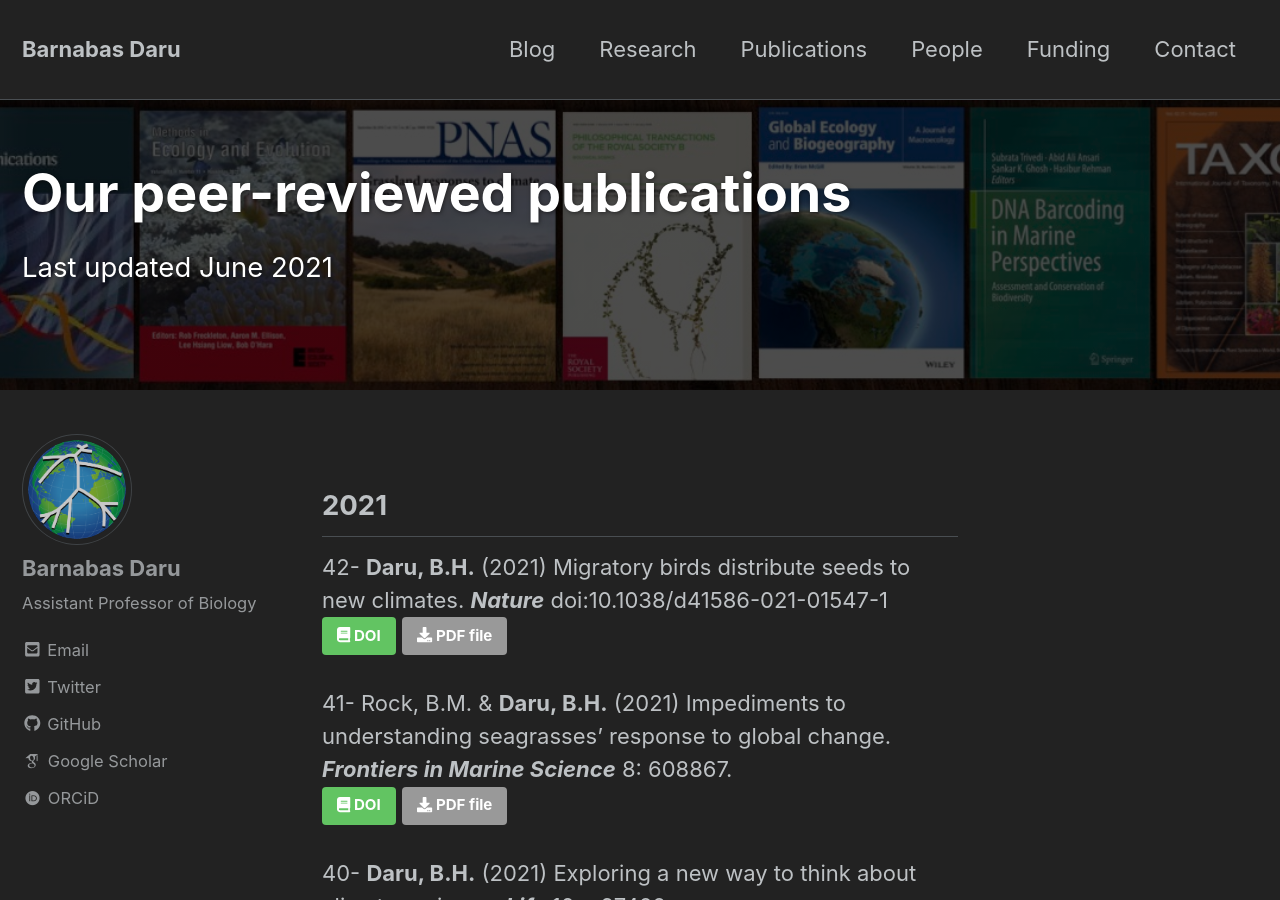
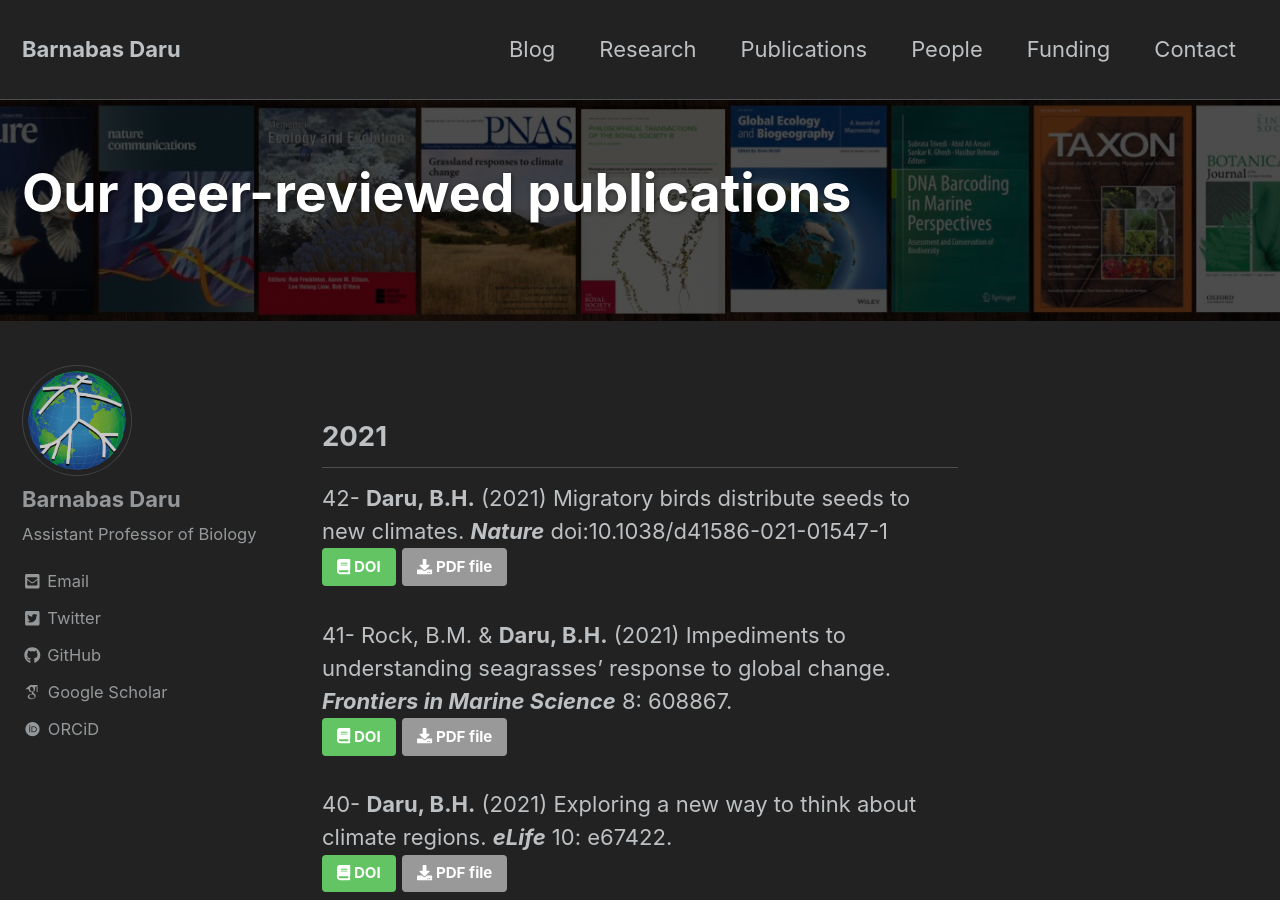
Before and after one commit to darunabas/darulab.github.io, a Jekyll site: the page built from _pages/publications.md, in a window 1280 px wide and 900 px high. Built offline with Jekyll 4.4.1, drawn with Linux system fonts in a browser that asks for light colours; nearby versions of some CDN libraries; some web fonts are replaced.

Commit message:
Update publications.md

```diff
--- a/_pages/publications.md
+++ b/_pages/publications.md
@@ -8,7 +8,7 @@ status: publish
 header:
   overlay_image: /assets/images/pubs_header.jpg
   overlay_filter: 0.7
-excerpt: "Last updated June 2021"
+excerpt: ""
 permalink: /publications/
 categories: []
 tags: []
```
